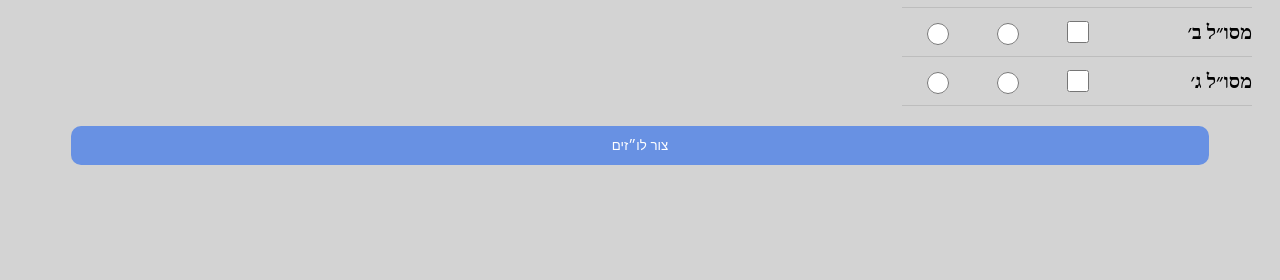
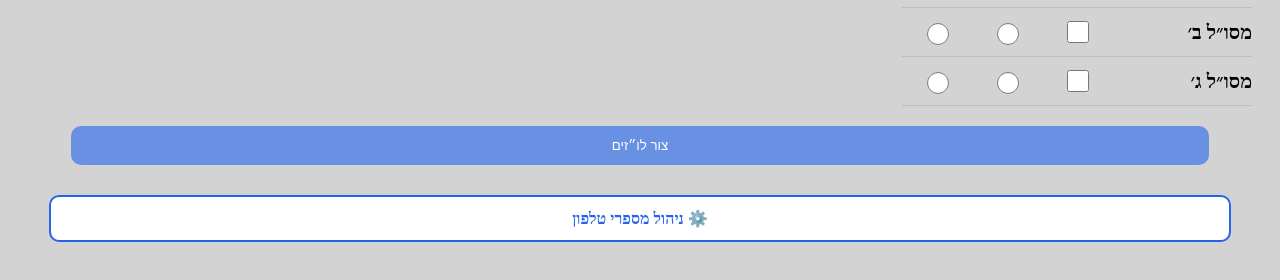
Before and after one commit to yuvalyogev221/loz-system, a Flask app: page / in a window 1280 px wide. Shown: the part 1055-1335 px from the top of the page. Before the commit the page ends 1220 px from the top, so only its background shows below. Run offline with Flask 3, Linux system fonts and the light colour scheme.

Commit message:
Add admin button and style to index.html

```diff
--- a/templates/index.html
+++ b/templates/index.html
@@ -151,6 +151,42 @@ button {
   margin: 20px auto;
 }
 
+	  .admin-button{
+
+    display:block;
+
+    width:90%;
+
+    margin:10px auto 30px auto;
+
+    padding:12px 20px;
+
+    text-align:center;
+
+    text-decoration:none;
+
+    background:white;
+
+    color:#2563EB;
+
+    border:2px solid #2563EB;
+
+    border-radius:10px;
+
+    font-weight:bold;
+
+    transition:all .25s ease;
+
+}
+
+.admin-button:hover{
+
+    background:#2563EB;
+
+    color:white;
+
+}
+
   </style>
 </head>
 
@@ -248,10 +284,16 @@ button {
 </div>
 
 		<form onsubmit="Run(event)">
-	        <div class="container">
-	            <button type="submit">צור לו״זים</button>
-	          </div>
-		 </form>
+		    <div class="container">
+		        <button type="submit">צור לו״זים</button>
+		    </div>
+
+		    <div class="container">
+		        <a href="/admin" class="admin-button">
+		            ⚙️ ניהול מספרי טלפון
+		        </a>
+		    </div>
+		</form>
 
 		 <div id="results"></div>
 
```
